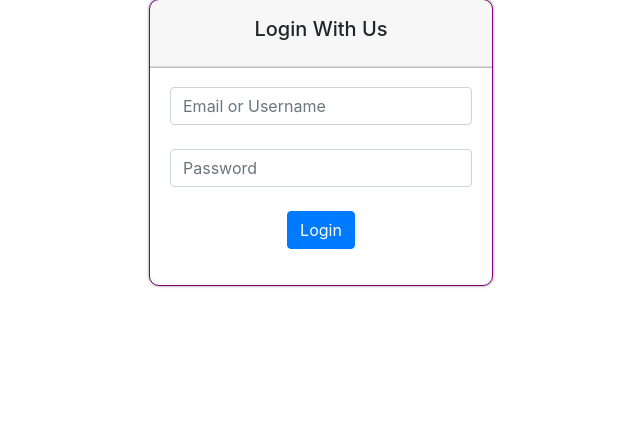
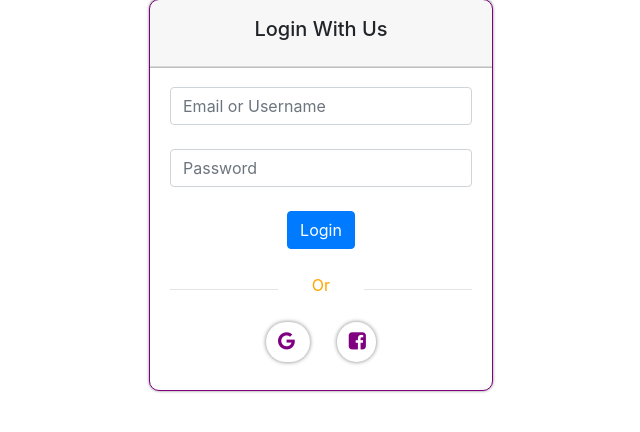
Before and after one commit to Ahtii/django-auth, a Django app: page /accounts/login in a window 1280 px wide. Shown: the part 193-625 px from the top of the page, without its empty margins (319-959 px from the left). Run offline with Django 3.2, Linux system fonts and the light colour scheme; some libraries are stand-ins or nearby versions.

Commit message:
added google and facebook logo

```diff
--- a/static/css/login.css
+++ b/static/css/login.css
@@ -30,3 +30,23 @@
     left: 25px;
     margin-top: 3px;
 }
+
+.social i {
+    font-size: 20px;
+    color: purple;
+}
+
+.social i:first-child {
+    padding-left: 2px;
+}
+
+.social {
+    box-shadow: 0px 0px 4px gray;
+    border-radius: 20px;
+    padding: 10px;
+}
+
+.social:hover {
+    box-shadow: 0px 0px 6px purple;
+    cursor: pointer;
+}
--- a/templates/login.html
+++ b/templates/login.html
@@ -4,6 +4,8 @@
         <title>mysite</title>
         <!-- Bootstrap -->
         <link rel="stylesheet" href="https://stackpath.bootstrapcdn.com/bootstrap/4.3.1/css/bootstrap.min.css" integrity="sha384-ggOyR0iXCbMQv3Xipma34MD+dH/1fQ784/j6cY/iJTQUOhcWr7x9JvoRxT2MZw1T" crossorigin="anonymous">
+        <!-- Fontawesome -->
+        <link rel="stylesheet" href="https://stackpath.bootstrapcdn.com/font-awesome/4.7.0/css/font-awesome.min.css">
         <!-- Custome CSS -->
         <link rel="stylesheet" href='/static/css/login.css'>
     </head>
@@ -20,7 +22,24 @@
                             <input id="email-input" type="text" class="form-control" placeholder="Email or Username"/><br>
                             <input id="password-input" type="password" class="form-control" placeholder="Password"/><br>
                             <button type="submit" class="btn btn-primary"> Login </button><br>
-                            <span id="login-form-err" class="err-msg"></span>
+                            <span id="login-form-err" class="err-msg"></span><br>
+                            <div class="row">
+                                <div class="col-5">
+                                    <hr>
+                                </div>
+                                <div class="col-2">
+                                    <span style="color: orange;"> Or </span>
+                                </div>
+                                <div class="col-5">
+                                    <hr>
+                                </div>
+                            </div><br>
+                            <span class="social">
+                                <i class="fa fa-google"></i>
+                            </span>  &nbsp; &nbsp; &nbsp;
+                            <span class="social">
+                                <i class="fa fa-facebook-square"></i>
+                            </span>
                         </div>
                     </form>
                 </div>
```
